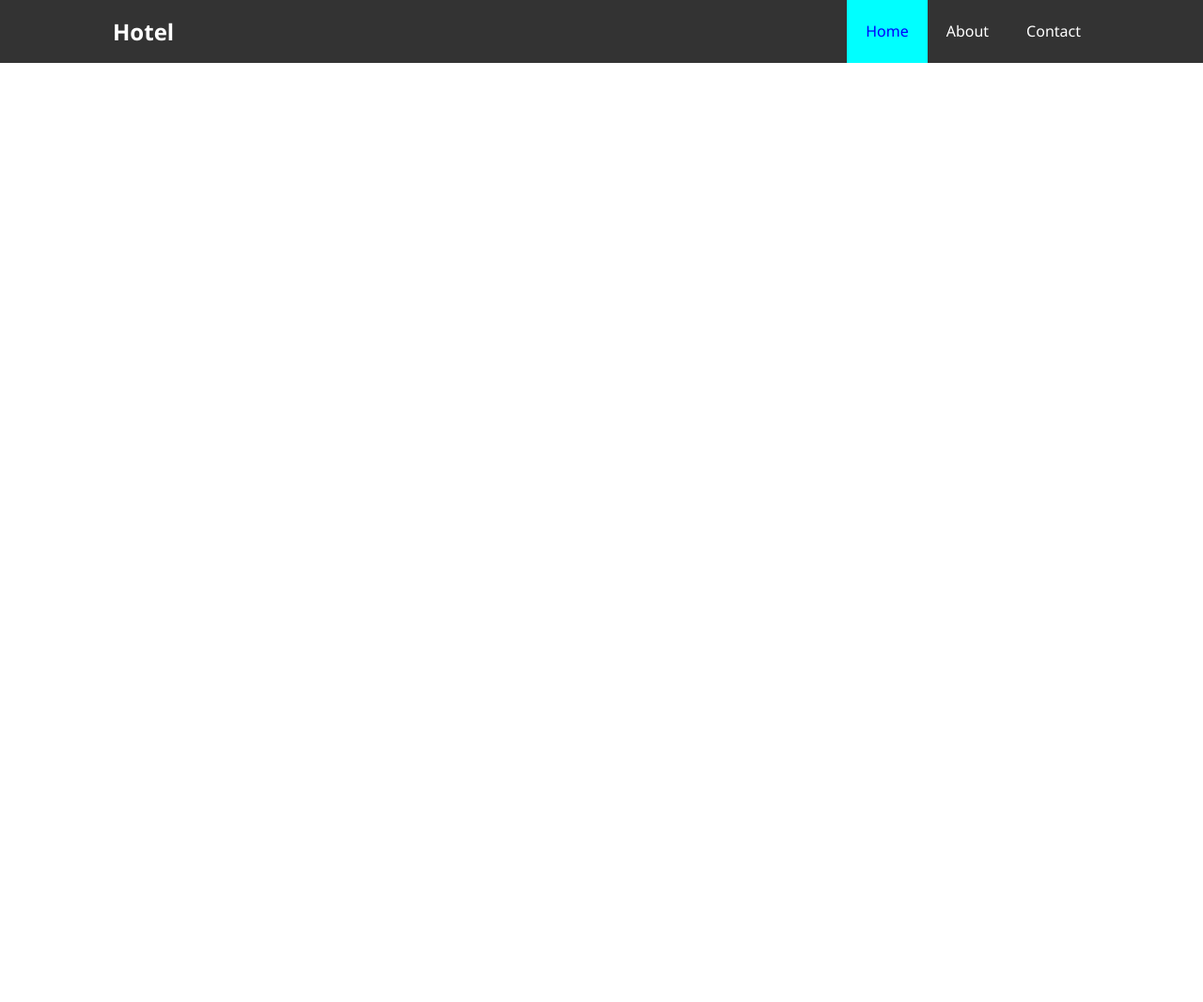
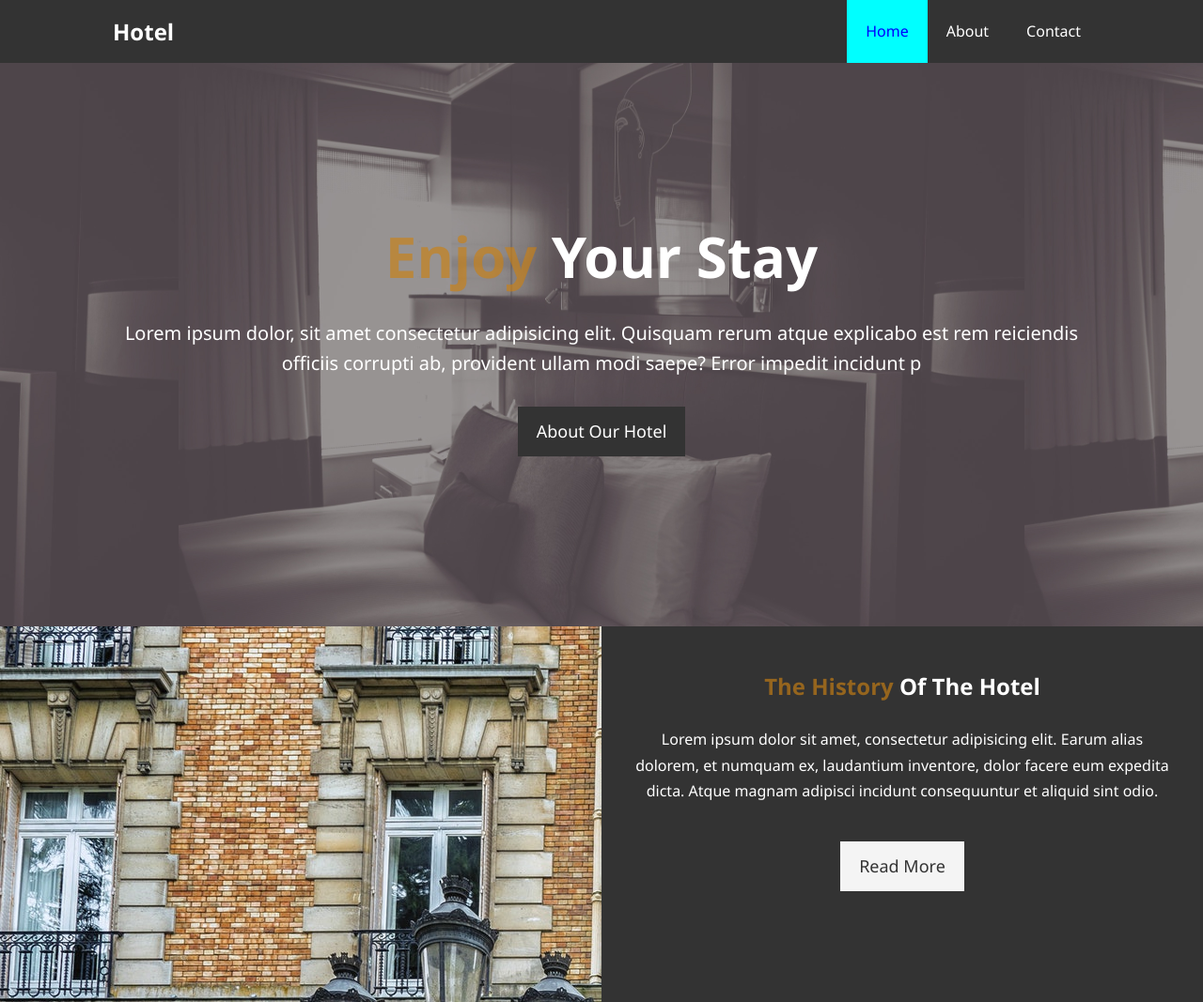
Before and after one commit to Shivanshuyadav55/Web-Learn, a plain HTML site: page hotel-site/index.html in a window 1280 px wide. Shown: the whole page at 94% size. Before the commit the page ends 800 px from the top, so only its background shows below. Drawn offline with Linux system fonts and the light colour scheme.

Commit message:
info created home page

```diff
--- a/hotel-site/css/style.css
+++ b/hotel-site/css/style.css
@@ -23,6 +23,38 @@ p {
     margin: 10px 0;
 }
 
+.text-primary {
+    color: rgba(202, 128, 18, 0.649);
+}
+
+.lead{
+    font-size: 20px;
+}
+
+.btn {
+    display: inline-block;
+    font-size: 18px;
+    color: #fff;
+    background-color: #333;
+    padding: 13px 20px;
+    border: none;
+    cursor: pointer;
+}
+
+.btn:hover {
+    color: #333;
+    background: rgba(202, 128, 18, 0.649) ;
+}
+
+.btn-light {
+    background-color: #f4f4f4;
+    color: #333;
+}
+
+.bg-dark {
+    background: #333;
+    color: #fff;
+}
 .container {
 
     margin: auto;
@@ -65,3 +97,56 @@ padding-left: 10px;
     background-color: aqua;
     color: blue;
 }
+
+
+
+#showcase {
+    background-image: url('../img/showcase.jpg') ;
+    background-position: center;
+    background-size: contain;
+    height: 600px;
+}
+
+#showcase .showcase-content {
+    color: #fff;
+    text-align: center;
+    padding-top: 170px;
+}
+
+#showcase .showcase-content h1 {
+    font-size: 60px;
+    line-height: 1.2em;
+}
+
+#showcase .showcase-content p {
+     padding-bottom: 20px;
+     line-height: 1.6em;
+}
+
+
+#home-info {
+    height: 400px;
+
+}
+
+#home-info .info-img{
+    float: left;
+    width: 50%;
+    background: url('../img/photo-1.jpg') no-repeat;
+    min-height: 100%
+}
+
+#home-info .info-content {
+    float: right;
+    width: 50%;
+    height: 100%;
+    text-align: center;
+    padding: 50px 30px;
+    overflow: hidden;
+
+
+}
+
+#home-info .info-content p {
+    padding-bottom: 30px;
+}
--- a/hotel-site/index.html
+++ b/hotel-site/index.html
@@ -21,6 +21,26 @@
             </ul>
         </div>
         </nav>
+        <div id="showcase">
+            <div class="container">
+                <div class="showcase-content">
+                    <h1><span class="text-primary">Enjoy</span> Your Stay</h1>
+                    <p class="lead">Lorem ipsum dolor, sit amet consectetur adipisicing elit. Quisquam rerum atque explicabo est rem reiciendis officiis corrupti ab, provident ullam modi saepe? Error impedit incidunt p</p>
+                    <a class="btn" href ="about.html">About Our Hotel</a>
+                </div>
+            </div>
+        </div>
     </header>
+
+    <section id="home-info" class="bg-dark">
+       <div class="info-img"></div>
+       <div class="info-content">
+         <h2><span class="text-primary">The History</span> Of The Hotel</h2>
+         <p>
+            Lorem ipsum dolor sit amet, consectetur adipisicing elit. Earum alias dolorem, et numquam ex, laudantium inventore, dolor facere eum expedita dicta. Atque magnam adipisci incidunt consequuntur et aliquid sint odio.
+         </p>
+         <a href="about.html" class="btn btn-light">Read More</a>
+        </div>
+    </section>
 </body>
 </html>
```
Also changed, not shown: hotel-site/img/person-1.jpg (added), hotel-site/img/person-2.jpg (added), hotel-site/img/photo-1.jpg (added), hotel-site/img/photo-2.jpg (added), hotel-site/img/showcase.jpg (added), hotel-site/img/test-bg.jpg (added).
